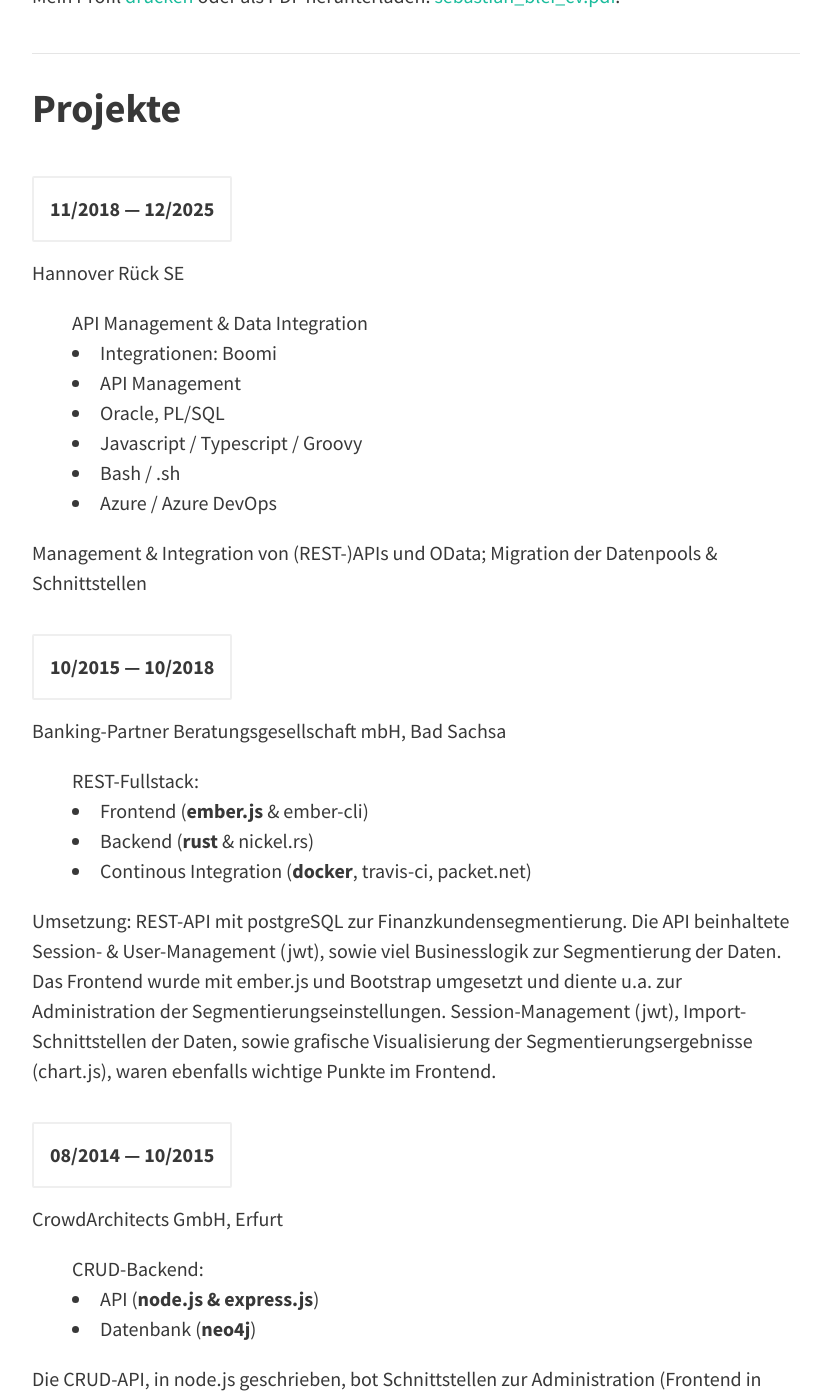
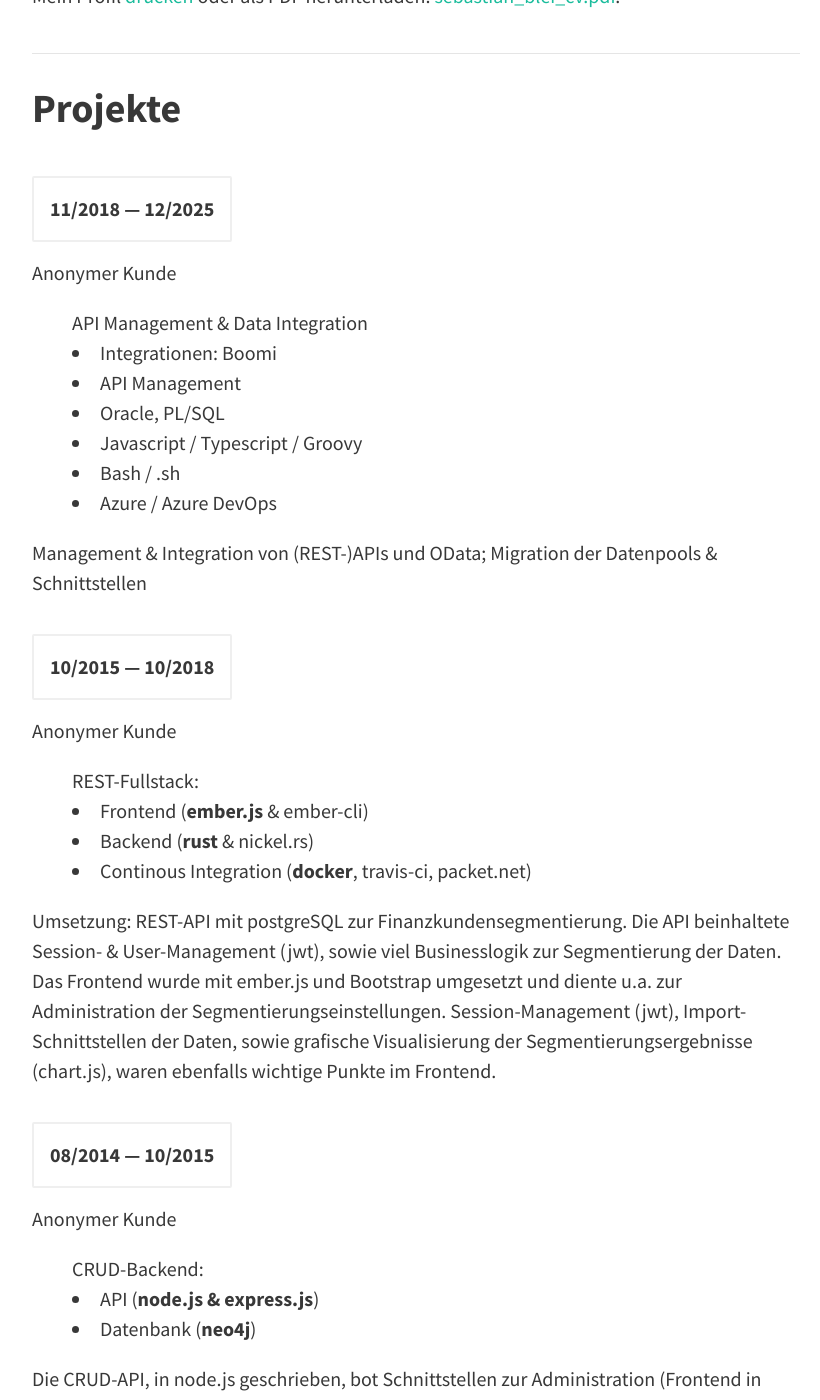
Before and after one commit to iamsebastian/official-site, a Jekyll site: the page built from index.html, in a window 1280 px wide and 1400 px high, scrolled down 355 px. Shown: the whole window, without its empty margins (224-1044 px from the left). Built offline with Jekyll 4.4.1, drawn with Linux system fonts in a browser that asks for light colours; the list of posts is cut into pages by our own code; some of the changed text lies outside the part shown.

Commit message:
Updated index.html

```diff
--- a/index.html
+++ b/index.html
@@ -13,7 +13,7 @@
 <h2>Projekte</h2>
 <dl>
   <dt>11/2018 — 12/2025</dt>
-  <p>Hannover Rück SE</p>
+  <p>Anonymer Kunde</p>
   <dd>
     <ul>API Management &amp; Data Integration
       <li>Integrationen: Boomi</li>
@@ -27,7 +27,7 @@
   <p>Management &amp; Integration von (REST-)APIs und OData; Migration der Datenpools &amp; Schnittstellen</p>
 
   <dt>10/2015 — 10/2018</dt>
-  <p>Banking-Partner Beratungsgesellschaft mbH, Bad Sachsa</p>
+  <p>Anonymer Kunde</p>
   <dd>
     <ul>REST-Fullstack:
       <li>Frontend (<b>ember.js</b> &amp; ember-cli)</li>
@@ -38,7 +38,7 @@
   <p>Umsetzung: REST-API mit postgreSQL zur Finanzkundensegmentierung. Die API beinhaltete Session- &amp; User-Management (jwt), sowie viel Businesslogik zur Segmentierung der Daten. Das Frontend wurde mit ember.js und Bootstrap umgesetzt und diente u.a. zur Administration der Segmentierungseinstellungen. Session-Management (jwt), Import-Schnittstellen der Daten, sowie grafische Visualisierung der Segmentierungsergebnisse (chart.js), waren ebenfalls wichtige Punkte im Frontend.</p>
 
   <dt>08/2014 — 10/2015</dt>
-  <p>CrowdArchitects GmbH, Erfurt</p>
+  <p>Anonymer Kunde</p>
   <dd>
     <ul>CRUD-Backend:
       <li>API (<b>node.js &amp; express.js</b>)</li>
@@ -48,7 +48,7 @@
   <p>Die CRUD-API, in node.js geschrieben, bot Schnittstellen zur Administration (Frontend in Angular.js) von Konfigurationseinstellungen, sowie Schnittstellen für mobile Apps (Android &amp; iPhone). Die mobilen Apps stellten individualisierte Whitelabel-Apps verschiedenster Radio-Sender dar. Wichtige Schnittstellen, waren u.a. die Ausgabe komplex-verknüpfter neo4j-Nodes an die mobilen Frontends, die sich teilweise über eine tiefe von einem Dutzend Relationen verband. Dafür wurde eine eigens-entwickelte ORM-Abstraktion eingesetzt. Die Kommunikation der Frontends mit der API erfolgte via CRUD &amp; Paging, um die benötigten Datenmengen der mobilen Frontends möglichst gering &amp; schnell zu halten.</p>
 
   <dt>08/2013 — 08/2014</dt>
-  <p>plazz AG, Erfurt</p>
+  <p>Anonymer Kunde</p>
   <dd>
     <ul>
       <li>Frontend (<b>Angular.js</b>)</li>
```
